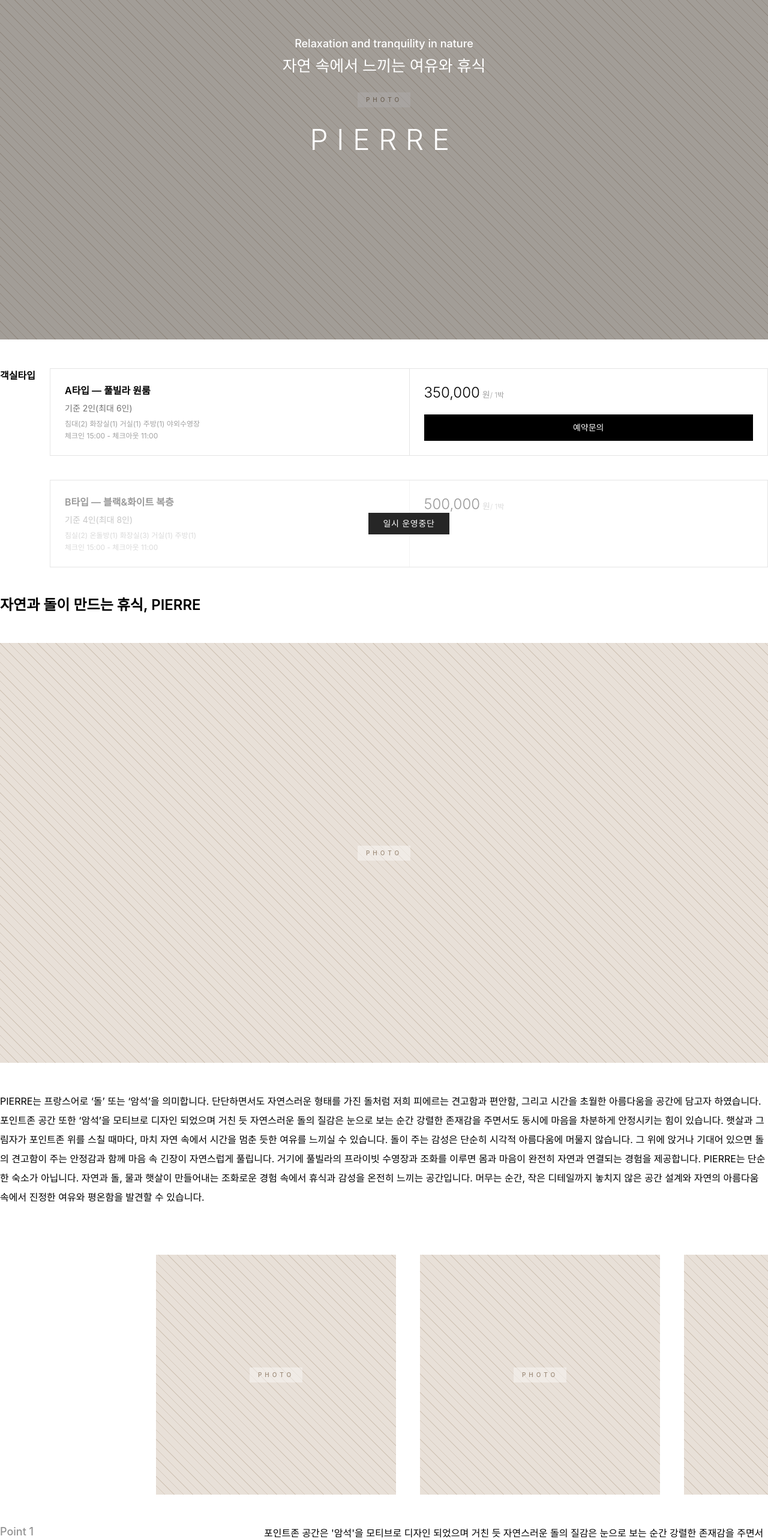
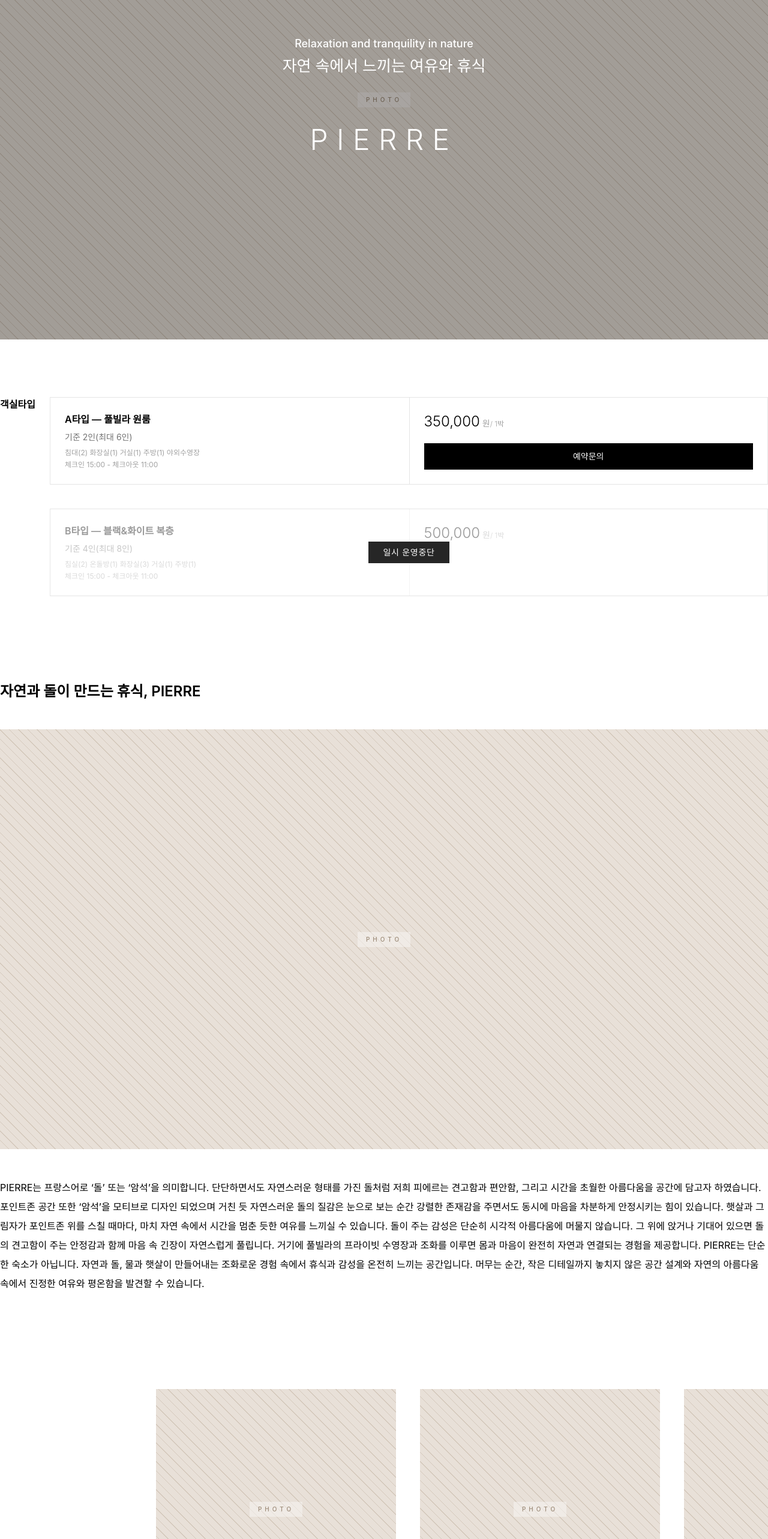
Before and after one commit to gustn0117/pierre-stay, a Next.js app: page / in a window 1280 px wide. Shown: the part 234-2800 px from the top of the page at 60% size. Built offline with nearby package versions, Linux system fonts and the light colour scheme.

Commit message:
Increase spacing between sections
Co-Authored-By: Claude Opus 4.6 (1M context) <noreply@anthropic.com>

```diff
--- a/src/app/page.tsx
+++ b/src/app/page.tsx
@@ -38,7 +38,7 @@ function Hero() {
    ───────────────────────────── */
 function RoomTypeSelector() {
   return (
-    <section id="rooms" className="max-w-[1280px] mx-auto py-12">
+    <section id="rooms" className="max-w-[1280px] mx-auto py-24">
       <div className="flex flex-col md:flex-row" style={{ gap: 0 }}>
         {/* Left label */}
         <h4 className="shrink-0 text-base font-semibold text-black px-4 md:px-0 mb-4 md:mb-0" style={{ width: 83 }}>
@@ -87,7 +87,7 @@ function RoomTypeSelector() {
    ───────────────────────────── */
 function IntroSection() {
   return (
-    <section className="max-w-[1280px] mx-auto px-4 md:px-0">
+    <section className="max-w-[1280px] mx-auto px-4 md:px-0 pt-12">
       <div className="flex flex-col" style={{ gap: 48 }}>
         <h4 style={{ fontSize: 24, fontWeight: 600, lineHeight: "30px" }} className="text-black">
           자연과 돌이 만드는 휴식, PIERRE
@@ -131,7 +131,7 @@ function PointSection({
   gallery: string[];
 }) {
   return (
-    <section id={id} className="flex flex-col" style={{ gap: 48, marginTop: 80 }}>
+    <section id={id} className="flex flex-col" style={{ gap: 48, marginTop: 160 }}>
       {/* Gallery - overflow scroll with side padding */}
       <div
         className="overflow-x-scroll gallery-scroll"
@@ -167,7 +167,7 @@ function PointSection({
    ───────────────────────────── */
 function RoomDetails() {
   return (
-    <section className="max-w-[1280px] mx-auto px-4 md:px-0" style={{ marginTop: 80 }}>
+    <section className="max-w-[1280px] mx-auto px-4 md:px-0" style={{ marginTop: 160 }}>
       <h4 style={{ fontSize: 24, fontWeight: 600, lineHeight: "30px" }} className="text-black mb-10">
         객실별 안내 사항
       </h4>
@@ -272,7 +272,7 @@ function Amenities() {
   ];
 
   return (
-    <section className="max-w-[1280px] mx-auto px-4 md:px-0 mt-16 mb-16">
+    <section className="max-w-[1280px] mx-auto px-4 md:px-0 mt-32 mb-32">
       <div className="border-t border-neutral-200 pt-10">
         <h4 style={{ fontSize: 18, fontWeight: 600 }} className="text-black mb-8">전 객실 포함 사항</h4>
         <div className="grid grid-cols-4 sm:grid-cols-4 md:grid-cols-8 gap-y-8 gap-x-4">
@@ -304,7 +304,7 @@ function InfoTabs() {
   ];
 
   return (
-    <section id="info" className="max-w-[1280px] mx-auto px-4 md:px-0 py-16">
+    <section id="info" className="max-w-[1280px] mx-auto px-4 md:px-0 py-28">
       <h4 style={{ fontSize: 24, fontWeight: 600, lineHeight: "30px" }} className="text-black mb-8">
         안내사항을 확인하세요
       </h4>
```
